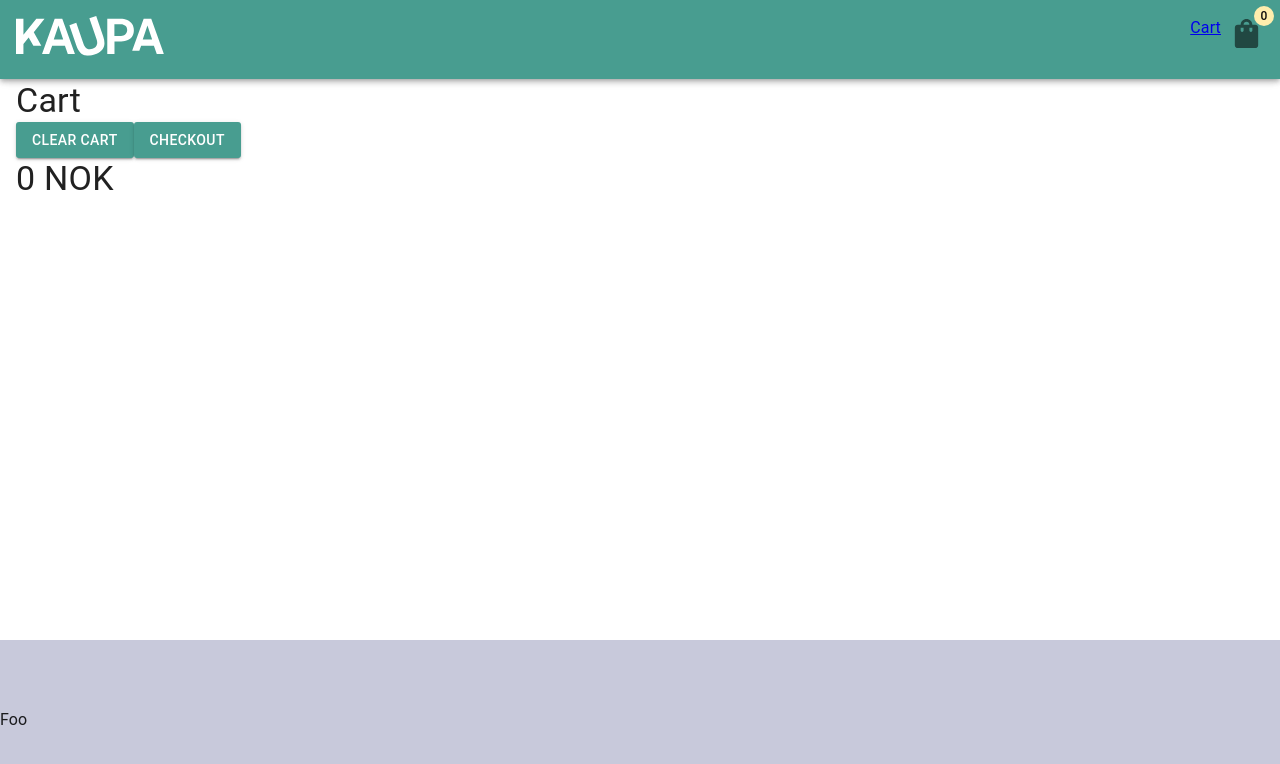
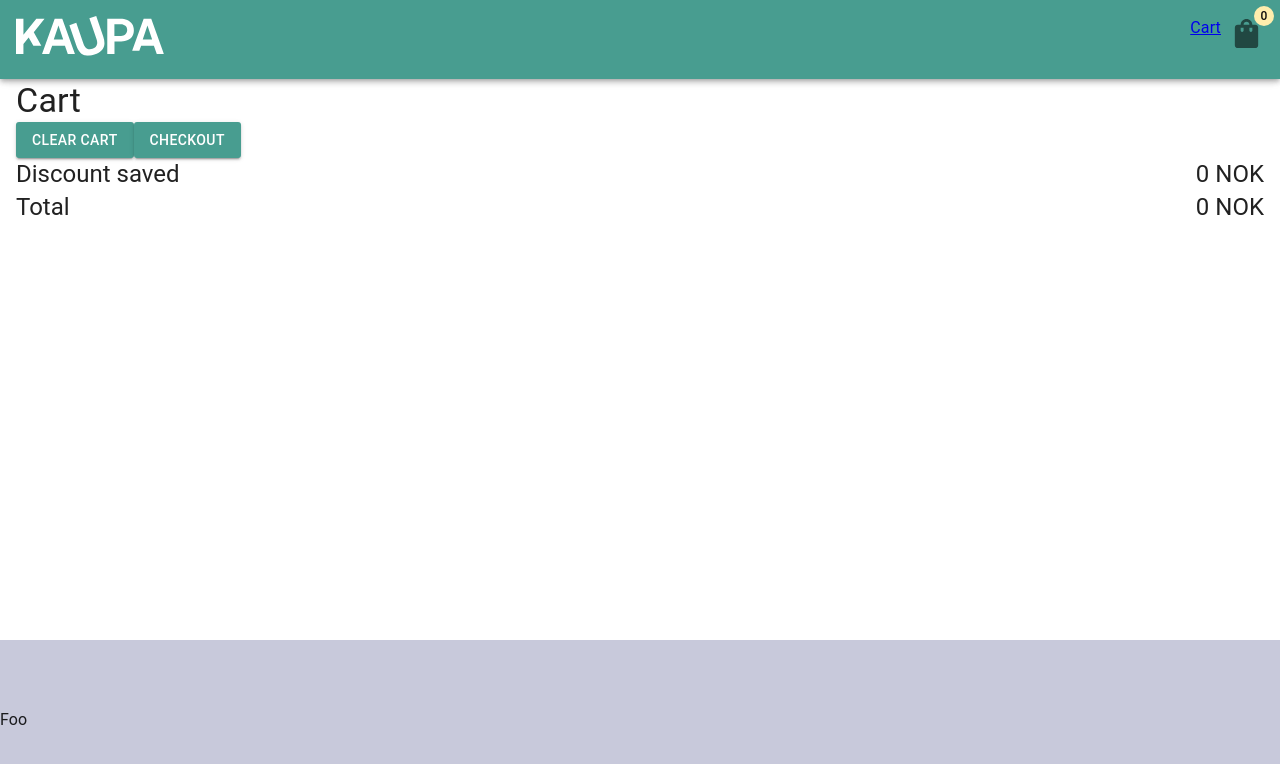
Before and after one commit to mariusrundereim/fed-frameworks-ca-marius, a React (Vite) app: page /cart in a window 1280 px wide. Shown: the top 764 px of the page. Built offline with nearby package versions, Linux system fonts and the light colour scheme.

Commit message:
success page route

```diff
--- a/src/components/Cards/CartCard/index.tsx
+++ b/src/components/Cards/CartCard/index.tsx
@@ -1,3 +1,4 @@
+import { Product } from "../../../services/store/store";
 import { useStore } from "../../../services/store/store";
 import { CartItem } from "../../../services/store/store";
 
@@ -7,24 +8,28 @@ import { Typography } from "@mui/material";
 import Button from "@mui/material/Button";
 import ButtonGroup from "@mui/material/ButtonGroup";
 import DeleteIcon from "@mui/icons-material/Delete";
-
 interface CartCardProps {
   item: CartItem;
+  product: Product;
 }
 
-function CartCard({ item }: CartCardProps) {
-  const { price, quantity } = item;
-  const product = useStore.getState().getProduct(item.id);
-
-  //Delete item
+function useCartItemActions(itemId: string) {
   const deleteItem = useStore((state) => state.removeProductFromCart);
-  const handleDeleteItem = () => deleteItem(item.id);
-
-  //Qty item
   const increaseQty = useStore((state) => state.increaseQuantity);
   const decreaseQty = useStore((state) => state.decreaseQuantity);
-  const handleIncreaseQty = () => increaseQty(item.id);
-  const handleDecreaseQty = () => decreaseQty(item.id);
+
+  const handleDeleteItem = () => deleteItem(itemId);
+  const handleIncreaseQty = () => increaseQty(itemId);
+  const handleDecreaseQty = () => decreaseQty(itemId);
+
+  return { handleDeleteItem, handleIncreaseQty, handleDecreaseQty };
+}
+
+function CartCard({ item, product }: CartCardProps) {
+  const { quantity } = item;
+  const { roundedDiscPrice } = product;
+  const { handleDeleteItem, handleIncreaseQty, handleDecreaseQty } =
+    useCartItemActions(item.id);
 
   return (
     <>
@@ -59,7 +64,9 @@ function CartCard({ item }: CartCardProps) {
                 <Button variant="outlined">{quantity}</Button>
                 <Button onClick={handleIncreaseQty}>+</Button>
               </ButtonGroup>
-              <Typography variant="h4">{price * quantity}</Typography>
+              <Typography variant="h5">
+                Price: {roundedDiscPrice} NOK
+              </Typography>
               <DeleteIcon onClick={handleDeleteItem} />
             </Box>
           </Box>
--- a/src/pages/Cart/index.tsx
+++ b/src/pages/Cart/index.tsx
@@ -3,9 +3,11 @@ import CartCard from "../../components/Cards/CartCard";
 import { Box, Typography } from "@mui/material";
 import { Button } from "@mui/material";
 import { Stack } from "@mui/material";
+import { Link } from "react-router-dom";
 function Cart() {
   const clearCart = useStore((state) => state.clearCart);
   const { cart } = useStore();
+  const { products } = useStore();
   const calcTotalPrice = useStore((state) => state.totalPrice);
   const total = calcTotalPrice();
   return (
@@ -15,14 +17,35 @@ function Cart() {
         <Button variant="contained" onClick={clearCart}>
           Clear cart
         </Button>
-        <Button variant="contained">Checkout</Button>
+        <Link to="/checkout">
+          <Button variant="contained">Checkout</Button>
+        </Link>
       </Box>
       <Stack direction="column">
-        {cart.map((item) => (
-          <CartCard key={item.id} item={item} />
-        ))}
+        {cart.map((item) => {
+          const product = products.find((product) => product.id === item.id);
+          if (product) {
+            return <CartCard key={item.id} item={item} product={product} />;
+          }
+          return null;
+        })}
       </Stack>
-      <Typography variant="h4">{total} NOK</Typography>
+      <Box>
+        <Stack
+          direction={{ xs: "column", sm: "row" }}
+          justifyContent="space-between"
+        >
+          <Typography variant="h5">Discount saved</Typography>
+          <Typography variant="h5">{total} NOK</Typography>
+        </Stack>
+        <Stack
+          direction={{ xs: "column", sm: "row" }}
+          justifyContent="space-between"
+        >
+          <Typography variant="h5">Total</Typography>
+          <Typography variant="h5">{total} NOK</Typography>
+        </Stack>
+      </Box>
     </>
   );
 }
--- /dev/null
+++ b/src/pages/Checkout/index.tsx
@@ -0,0 +1,9 @@
+function CheckoutPage() {
+  return (
+    <>
+      <h2>Success page</h2>
+    </>
+  );
+}
+
+export default CheckoutPage;
--- a/src/router/index.tsx
+++ b/src/router/index.tsx
@@ -3,12 +3,14 @@ import Layout from "./layout";
 import Home from "../pages/Home";
 import Cart from "../pages/Cart";
 import SingleProduct from "../pages/SingleProduct";
+import CheckoutPage from "../pages/Checkout";
 function Router() {
   return (
     <Routes>
       <Route path="/" element={<Layout />}>
         <Route index element={<Home />} />
         <Route path="/cart" element={<Cart />} />
+        <Route path="/checkout" element={<CheckoutPage />} />
         <Route path="/:productId" element={<SingleProduct />} />
       </Route>
     </Routes>
```
